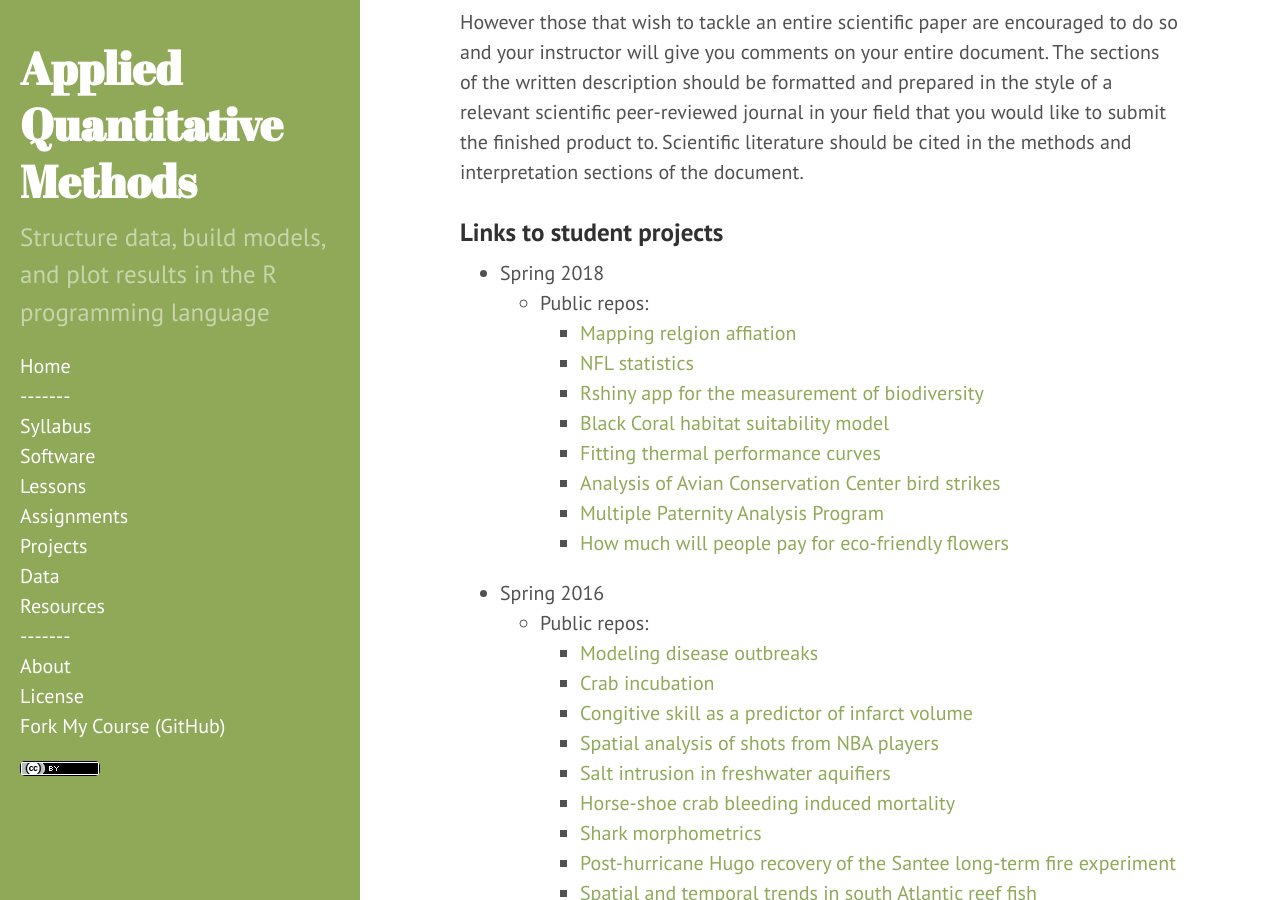
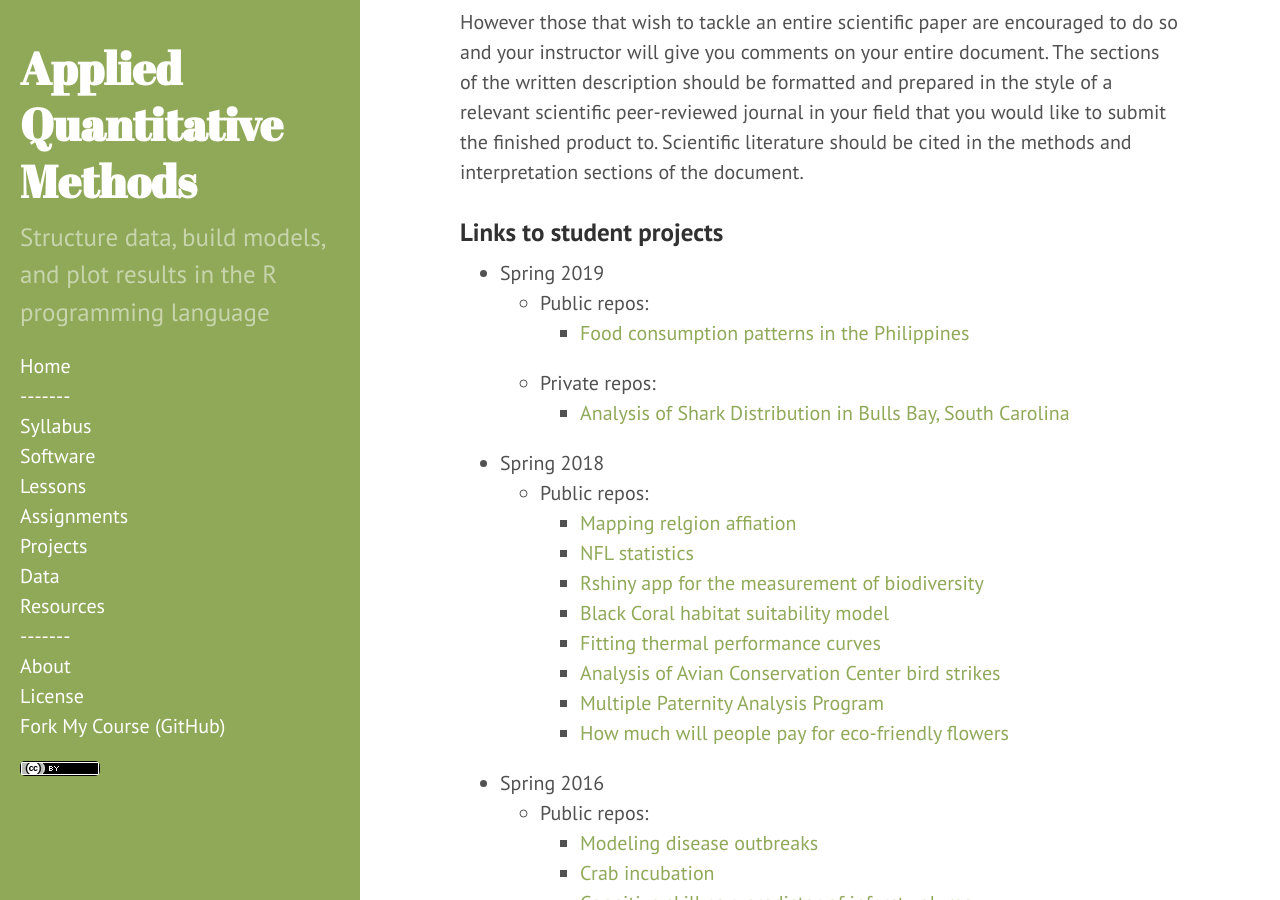
Before and after one commit to dmcglinn/quant_methods, a Jekyll site: the page built from projects.md, in a window 1280 px wide and 900 px high, scrolled down 2237 px. Built offline with Jekyll 4.4.1, drawn with Linux system fonts in a browser that asks for light colours.

Commit message:
Added project update

```diff
--- a/projects.md
+++ b/projects.md
@@ -91,6 +91,13 @@ Scientific literature should be cited in the methods and interpretation sections
 of the document.
 
 ### Links to student projects
+* Spring 2019
+    - Public repos:
+        - [Food consumption patterns in the Philippines](https://github.com/jbalipal/PhFoodExpenditures)
+    - Private repos:
+        - [Analysis of Shark Distribution in Bulls Bay, South Carolina](https://github.com/strangebb/shark-dist-bullsbay)
+
+
 * Spring 2018
     - Public repos:
         - [Mapping relgion affiation](https://github.com/katiebalcewicz/quant-methods/tree/master/Project)
```
